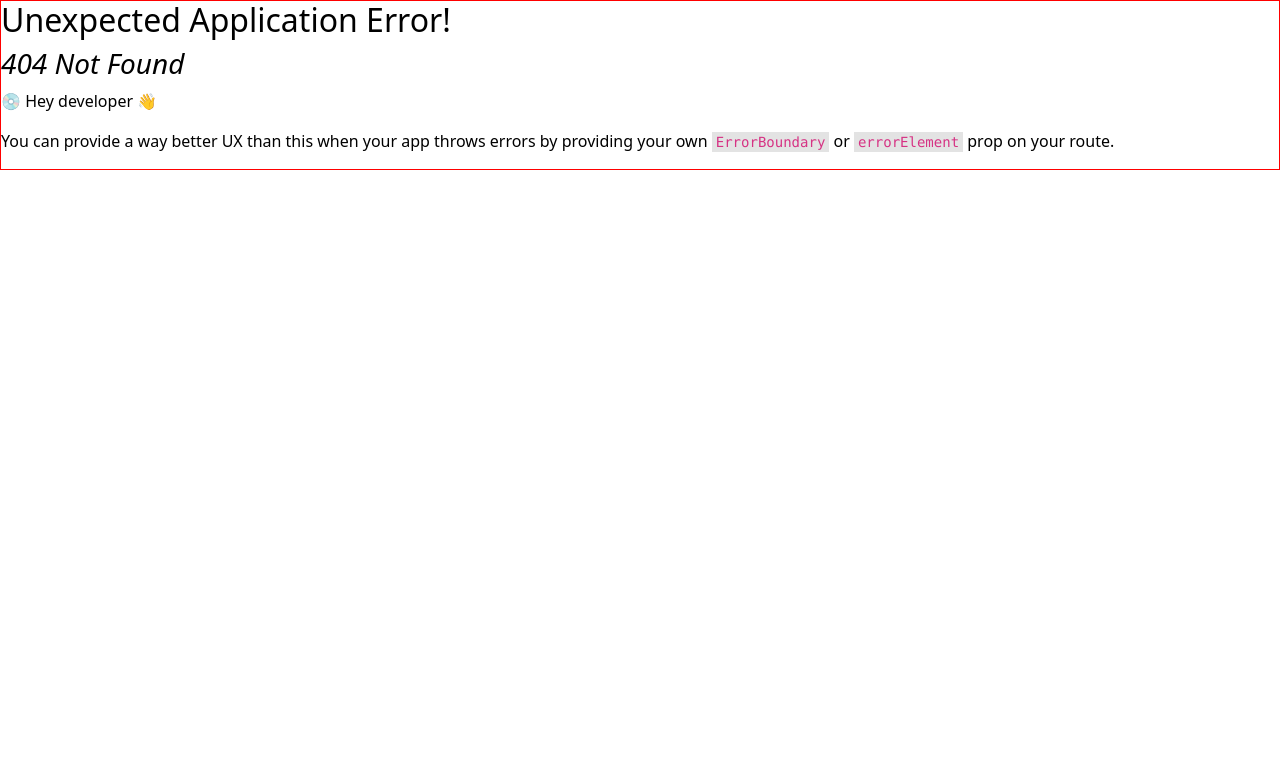
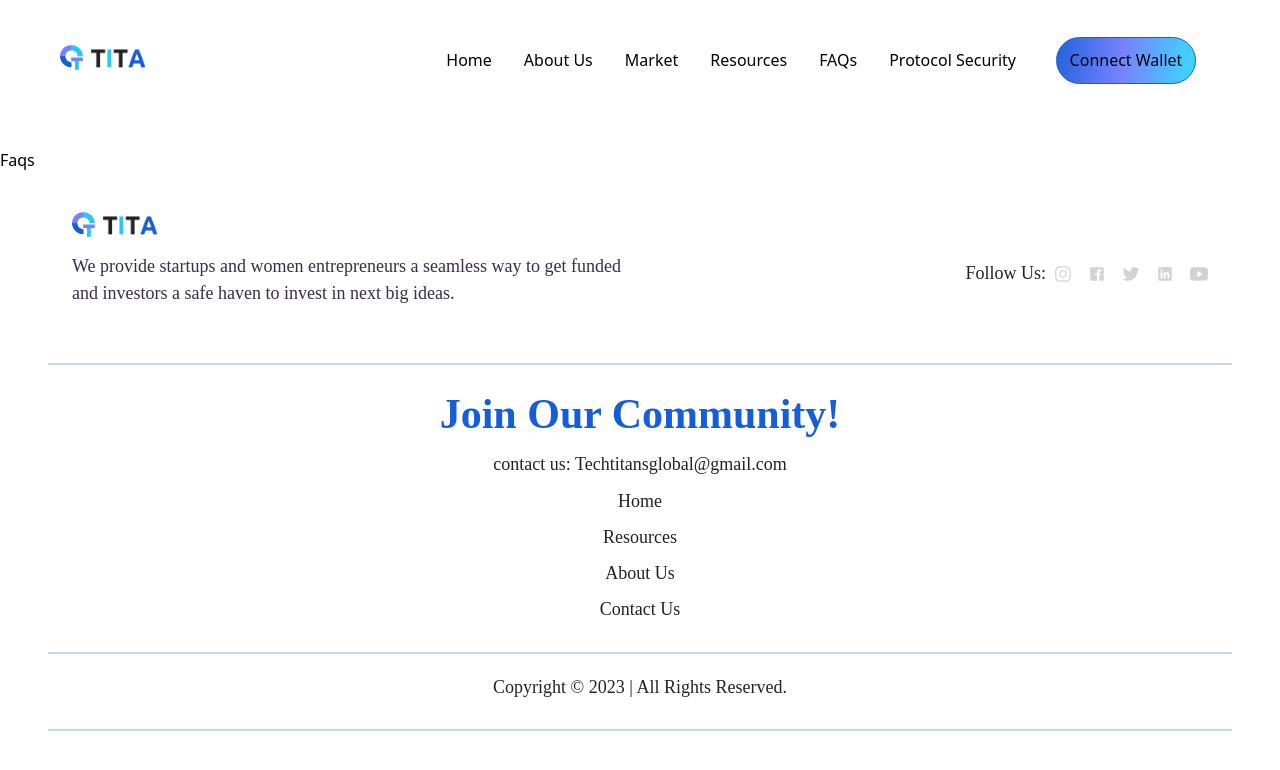
Before and after one commit to DevZibah/Tita, a React (Vite) app: page /FAQs in a window 1280 px wide. Before the commit this address had no page. Shown: the top 770 px of the page. Built offline with nearby package versions, Linux system fonts and the light colour scheme.

Commit message:
worked on active nav tabs

```diff
--- a/src/components/Navbar.tsx
+++ b/src/components/Navbar.tsx
@@ -1,11 +1,26 @@
-import React from 'react'
+import React, { useContext, useState } from 'react'
 import { Link } from 'react-router-dom'
 import '../style/Navbar.css'
 import { GiHamburgerMenu } from 'react-icons/gi'
 import logo from '../assets/logo.png'
 import tita from '../assets/tita.png'
+import { NavbarContext } from '../contexts/NavbarContext'
 
 const Navbar = () => {
+  const {
+    home,
+    about,
+    market,
+    resources,
+    faqs,
+    protocol,
+    setHome,
+    setAbout,
+    setMarket,
+    setResources,
+    setFaqs,
+    setProtocol,
+  } = useContext(NavbarContext)
   return (
     <nav className='navbar navbar-expand-lg p-2 mt-3 nav-header'>
       <div className='container-fluid'>
@@ -24,38 +39,107 @@ const Navbar = () => {
         >
           <GiHamburgerMenu className='ham-icon' />
         </button>
-        <div
-          className='collapse navbar-collapse navv-ul'
-          id='navbarNav'
-        >
+        <div className='collapse navbar-collapse navv-ul' id='navbarNav'>
           <ul className='navbar-nav'>
             <li className='nav-item p-3'>
-              <Link to='/' className='linkk'>
+              <Link
+                to='/'
+                className='linkk'
+                onClick={() => (
+                  setHome(true),
+                  setMarket(false),
+                  setAbout(false),
+                  setFaqs(false),
+                  setProtocol(false),
+                  setResources(false)
+                )}
+                style={{ color: home ? '#155ed7' : 'black' }}
+              >
                 Home
               </Link>
             </li>
             <li className='nav-item p-3'>
-              <Link to='/AboutUs' className='linkk'>
+              <Link
+                to='/About'
+                className='linkk'
+                onClick={() => (
+                  setAbout(true),
+                  setHome(false),
+                  setMarket(false),
+                  setFaqs(false),
+                  setProtocol(false),
+                  setResources(false)
+                )}
+                style={{ color: about ? '#155ed7' : 'black' }}
+              >
                 About Us
               </Link>
             </li>
             <li className='nav-item p-3'>
-              <Link to='/Market' className='linkk'>
+              <Link
+                to='/Market'
+                className='linkk'
+                onClick={() => (
+                  setMarket(true),
+                  setAbout(false),
+                  setHome(false),
+                  setFaqs(false),
+                  setProtocol(false),
+                  setResources(false)
+                )}
+                style={{ color: market ? '#155ed7' : 'black' }}
+              >
                 Market
               </Link>
             </li>
             <li className='nav-item p-3'>
-              <Link to='/Resources' className='linkk'>
+              <Link
+                to='/Resources'
+                className='linkk'
+                onClick={() => (
+                  setResources(true),
+                  setMarket(false),
+                  setAbout(false),
+                  setHome(false),
+                  setFaqs(false),
+                  setProtocol(false)
+                )}
+                style={{ color: resources ? '#155ed7' : 'black' }}
+              >
                 Resources
               </Link>
             </li>
             <li className='nav-item p-3'>
-              <Link to='/FAQs' className='linkk'>
+              <Link
+                to='/FAQs'
+                className='linkk'
+                onClick={() => (
+                  setFaqs(true),
+                  setResources(false),
+                  setMarket(false),
+                  setAbout(false),
+                  setHome(false),
+                  setProtocol(false)
+                )}
+                style={{ color: faqs ? '#155ed7' : 'black' }}
+              >
                 FAQs
               </Link>
             </li>
             <li className='nav-item p-3'>
-              <Link to='/SignUp' className='linkk'>
+              <Link
+                to='/SignUp'
+                className='linkk'
+                onClick={() => (
+                  setProtocol(true),
+                  setFaqs(false),
+                  setResources(false),
+                  setMarket(false),
+                  setAbout(false),
+                  setHome(false)
+                )}
+                style={{ color: protocol ? '#155ed7' : 'black' }}
+              >
                 Protocol Security
               </Link>
             </li>
--- /dev/null
+++ b/src/contexts/NavbarContext.jsx
@@ -0,0 +1,35 @@
+import React, { useState, createContext } from 'react'
+
+export const NavbarContext = createContext()
+
+const NavbarContextProvider = ({ children }) => {
+  const [home, setHome] = useState(false)
+  const [about, setAbout] = useState(false)
+  const [market, setMarket] = useState(false)
+  const [resources, setResources] = useState(false)
+  const [faqs, setFaqs] = useState(false)
+  const [protocol, setProtocol] = useState(false)
+
+  return (
+    <NavbarContext.Provider
+      value={{
+        home,
+        about,
+        market,
+        resources,
+        faqs,
+        protocol,
+        setHome,
+        setAbout,
+        setMarket,
+        setResources,
+        setFaqs,
+        setProtocol,
+      }}
+    >
+      {children}
+    </NavbarContext.Provider>
+  )
+}
+
+export default NavbarContextProvider
--- a/src/main.jsx
+++ b/src/main.jsx
@@ -2,9 +2,12 @@ import React from 'react'
 import ReactDOM from 'react-dom/client'
 import { App } from './App.jsx'
 import './index.css'
+import NavbarContextProvider from './contexts/NavbarContext'
 
 ReactDOM.createRoot(document.getElementById('root')).render(
   <React.StrictMode>
-    <App />
+    <NavbarContextProvider>
+      <App />
+    </NavbarContextProvider>
   </React.StrictMode>
 )
--- /dev/null
+++ b/src/routes/Faqs.tsx
@@ -0,0 +1,9 @@
+import React from 'react'
+
+const Faqs = () => {
+  return (
+    <div>Faqs</div>
+  )
+}
+
+export default Faqs
--- a/src/style/Home.css
+++ b/src/style/Home.css
@@ -7,7 +7,6 @@
   box-sizing: border-box;
 }
 body {
-  border: 1px solid red;
   color: black;
   width: 100%;
   max-width: 1440px;
```
Also changed, not shown: src/App.jsx (+10 -8 lines).
